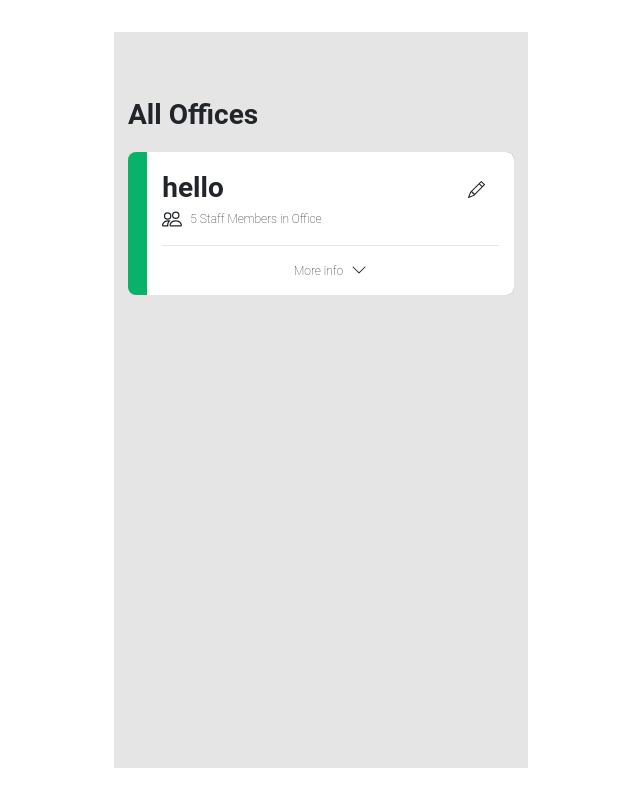
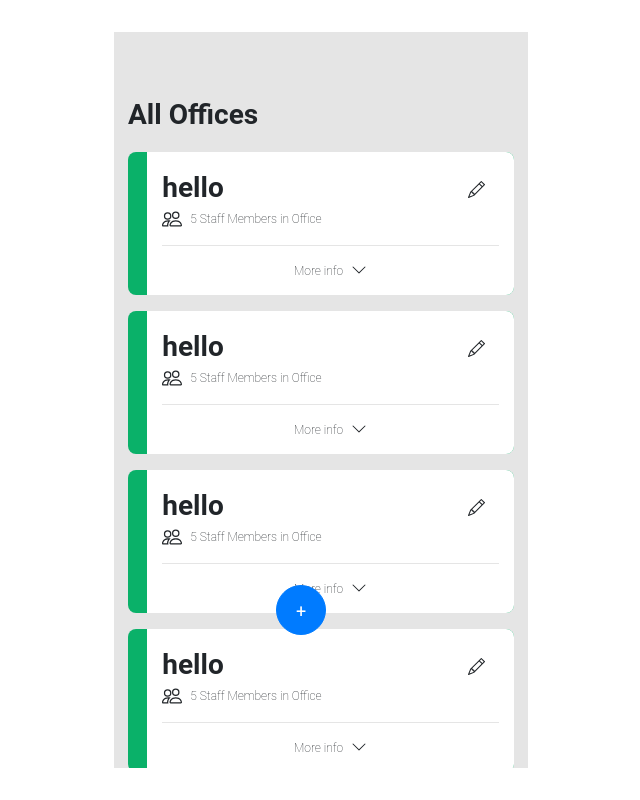
Before and after one commit to wizba/officeSpace, an Angular app: page / in a window 1280 px wide. Shown: the whole page, without its empty margins (319-959 px from the left). Built offline with nearby package versions, Linux system fonts and the light colour scheme.

Commit message:
fab button added

```diff
--- a/src/app/Home/Home.component.html
+++ b/src/app/Home/Home.component.html
@@ -1,7 +1,15 @@
 <div class="d-flex justify-content-center align-items-center " style ="height:100vh">
     <div class="mobile__display">
        <div class="mt-5 mb-3">All Offices</div>
-       <app-OfficeCard></app-OfficeCard>
+       <div class="mb-3" *ngFor="let item of [1,2,3,4,5,6,7,8,9]">
+        <app-OfficeCard></app-OfficeCard>
+       </div>
+
+
+       <button type="button" class="btn btn-primary fab__button">
+           +
+    </button>
+
     </div>
 
 </div>
--- a/src/app/Home/Home.component.scss
+++ b/src/app/Home/Home.component.scss
@@ -6,4 +6,17 @@
     font-weight: 600;
     padding: 14px;
     font-family: 'Roboto', sans-serif;
+    overflow-y: auto;
+    position: relative;
 }
+
+.fab__button{
+    position: fixed;
+    right: 635px;
+    bottom: 165px;
+    z-index: 1;
+    font-size: large;
+    border-radius: 50%;
+    height: 50px;
+    width: 50px;
+}
--- a/src/app/SharedComponents/OfficeCard/OfficeCard.component.html
+++ b/src/app/SharedComponents/OfficeCard/OfficeCard.component.html
@@ -1,6 +1,6 @@
 <div class="card office__card">
    <div class="office__card__body">
-      <div class="row" style="height: 100%;">
+      <div class="row" >
         <div class="col-10">
           hello
         </div>
@@ -34,8 +34,59 @@
           </svg>
         </div>
 
-        <div class="row">
+
+
+      </div>
+      <!-- <div class="row">
+        <div class="col-12 d-flex align-items-center office__font__one mb-2">
+          <svg xmlns="http://www.w3.org/2000/svg" width="17"  fill="none" viewBox="0 0 24 24" stroke="currentColor">
+            <path stroke-linecap="round" stroke-linejoin="round" stroke-width="1" d="M3 5a2 2 0 012-2h3.28a1 1 0 01.948.684l1.498 4.493a1 1 0 01-.502 1.21l-2.257 1.13a11.042 11.042 0 005.516 5.516l1.13-2.257a1 1 0 011.21-.502l4.493 1.498a1 1 0 01.684.949V19a2 2 0 01-2 2h-1C9.716 21 3 14.284 3 6V5z" />
+          </svg>
+
+
+          <div class="pl-2">082 7533 263</div>
+
+
 
         </div>
-      </div>
+
+        <div class="col-12 d-flex align-items-center office__font__one mb-2">
+          <svg xmlns="http://www.w3.org/2000/svg" width="17" fill="none" viewBox="0 0 24 24" stroke="currentColor">
+            <path stroke-linecap="round" stroke-linejoin="round" stroke-width="1" d="M20 13V6a2 2 0 00-2-2H6a2 2 0 00-2 2v7m16 0v5a2 2 0 01-2 2H6a2 2 0 01-2-2v-5m16 0h-2.586a1 1 0 00-.707.293l-2.414 2.414a1 1 0 01-.707.293h-3.172a1 1 0 01-.707-.293l-2.414-2.414A1 1 0 006.586 13H4" />
+          </svg>
+
+
+          <div class="pl-2">williamrabs@gmail.com</div>
+
+
+
+        </div>
+
+
+        <div class="col-12 d-flex align-items-center office__font__one mb-2">
+          <svg xmlns="http://www.w3.org/2000/svg" width="20" height="20" fill="currentColor" class="bi bi-people" viewBox="0 0 16 16">
+            <path d="M15 14s1 0 1-1-1-4-5-4-5 3-5 4 1 1 1 1h8zm-7.978-1A.261.261 0 0 1 7 12.996c.001-.264.167-1.03.76-1.72C8.312 10.629 9.282 10 11 10c1.717 0 2.687.63 3.24 1.276.593.69.758 1.457.76 1.72l-.008.002a.274.274 0 0 1-.014.002H7.022zM11 7a2 2 0 1 0 0-4 2 2 0 0 0 0 4zm3-2a3 3 0 1 1-6 0 3 3 0 0 1 6 0zM6.936 9.28a5.88 5.88 0 0 0-1.23-.247A7.35 7.35 0 0 0 5 9c-4 0-5 3-5 4 0 .667.333 1 1 1h4.216A2.238 2.238 0 0 1 5 13c0-1.01.377-2.042 1.09-2.904.243-.294.526-.569.846-.816zM4.92 10A5.493 5.493 0 0 0 4 13H1c0-.26.164-1.03.76-1.724.545-.636 1.492-1.256 3.16-1.275zM1.5 5.5a3 3 0 1 1 6 0 3 3 0 0 1-6 0zm3-2a2 2 0 1 0 0 4 2 2 0 0 0 0-4z"/>
+          </svg>
+
+
+          <div class="pl-2">5 Staff Members in Office</div>
+
+
+
+        </div>
+
+        <div class="col-12 d-flex align-items-center office__font__one mb-2">
+          <svg xmlns="http://www.w3.org/2000/svg" width="17" fill="none" viewBox="0 0 24 24" stroke="currentColor">
+            <path stroke-linecap="round" stroke-linejoin="round" stroke-width="2" d="M17.657 16.657L13.414 20.9a1.998 1.998 0 01-2.827 0l-4.244-4.243a8 8 0 1111.314 0z" />
+            <path stroke-linecap="round" stroke-linejoin="round" stroke-width="2" d="M15 11a3 3 0 11-6 0 3 3 0 016 0z" />
+          </svg>
+
+
+          <div class="pl-2">44 stanley avenue, Johannesburg, Gauteng</div>
+
+
+
+        </div>
+      </div> -->
+    </div>
 </div>
--- a/src/app/app.module.ts
+++ b/src/app/app.module.ts
@@ -7,6 +7,8 @@ import { BrowserAnimationsModule } from '@angular/platform-browser/animations';
 import { TooltipModule } from 'ngx-bootstrap/tooltip';
 import { HomeModule } from './Home/Home.module';
 import { OfficeCardComponent } from './SharedComponents/OfficeCard/OfficeCard.component';
+import { ButtonsModule } from 'ngx-bootstrap/buttons';
+
 @NgModule({
   declarations: [
     AppComponent,
@@ -17,7 +19,8 @@ import { OfficeCardComponent } from './SharedComponents/OfficeCard/OfficeCard.co
     AppRoutingModule,
     BrowserAnimationsModule,
     TooltipModule.forRoot(),
-    HomeModule
+    HomeModule,
+    ButtonsModule.forRoot()
   ],
   providers: [],
   bootstrap: [AppComponent],
```
